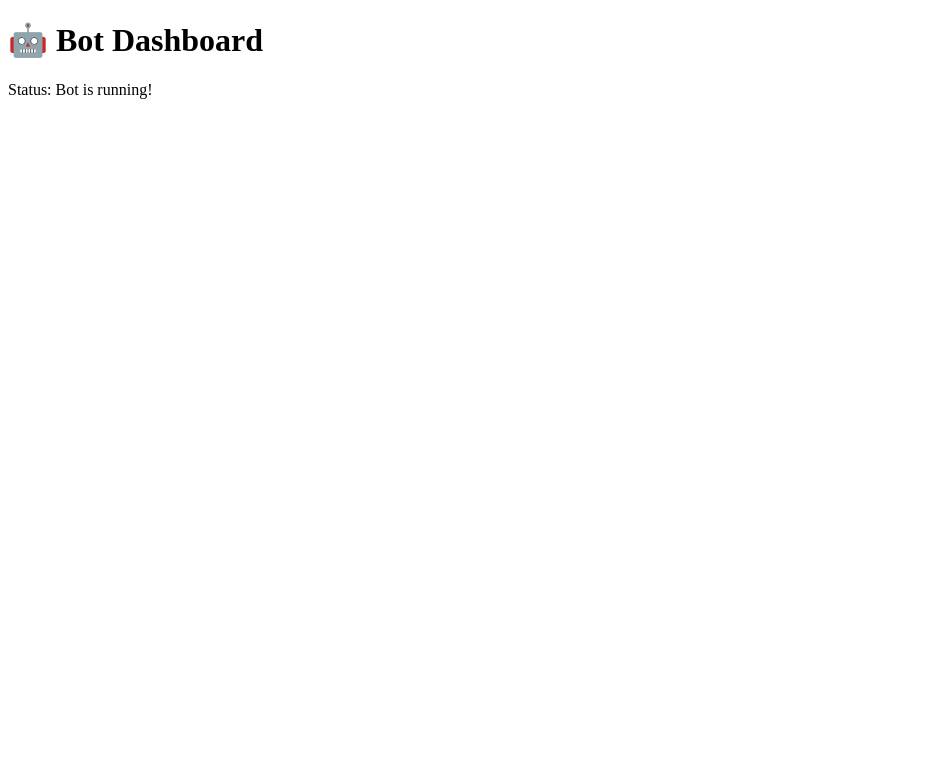
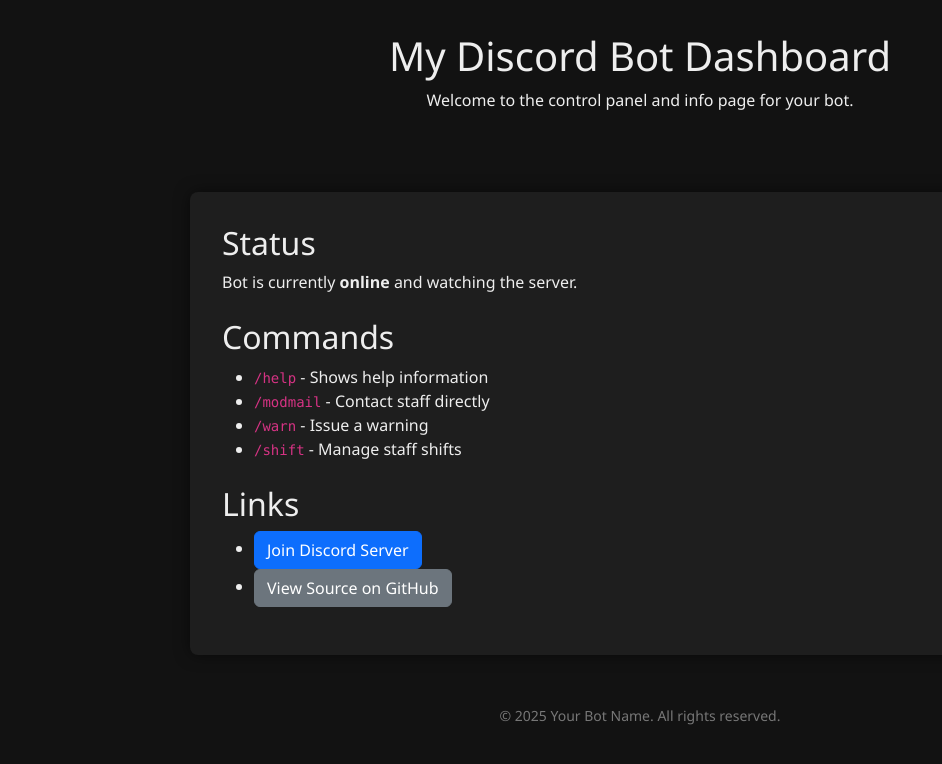
Before and after one commit to bot6798098-075634/bot, a Flask app: template templates/index.html in a window 1280 px wide. Shown: the top 764 px of the page, without its empty margins (0-942 px from the left). Run offline with Flask 3, Linux system fonts and the light colour scheme; the template is opened without the code that fills it, so the values that code supplies are empty.

Commit message:
Update index.html

```diff
--- a/templates/index.html
+++ b/templates/index.html
@@ -1,10 +1,70 @@
 <!DOCTYPE html>
-<html>
+<html lang="en">
 <head>
-  <title>{{ title }}</title>
+  <meta charset="UTF-8" />
+  <meta name="viewport" content="width=device-width, initial-scale=1" />
+  <title>My Discord Bot</title>
+  <link href="https://cdn.jsdelivr.net/npm/bootstrap@5.3.0/dist/css/bootstrap.min.css" rel="stylesheet" />
+  <style>
+    body {
+      background: #121212;
+      color: #eee;
+      font-family: 'Segoe UI', Tahoma, Geneva, Verdana, sans-serif;
+    }
+    header {
+      padding: 2rem 0;
+      text-align: center;
+    }
+    main {
+      max-width: 900px;
+      margin: 2rem auto;
+      background: #1e1e1e;
+      padding: 2rem;
+      border-radius: 8px;
+      box-shadow: 0 0 15px rgba(0,0,0,0.5);
+    }
+    footer {
+      margin-top: 3rem;
+      text-align: center;
+      color: #777;
+    }
+  </style>
 </head>
 <body>
-  <h1>🤖 Bot Dashboard</h1>
-  <p>Status: Bot is running!</p>
+  <header>
+    <h1>My Discord Bot Dashboard</h1>
+    <p>Welcome to the control panel and info page for your bot.</p>
+  </header>
+
+  <main>
+    <section>
+      <h2>Status</h2>
+      <p>Bot is currently <strong>online</strong> and watching the server.</p>
+    </section>
+
+    <section class="mt-4">
+      <h2>Commands</h2>
+      <ul>
+        <li><code>/help</code> - Shows help information</li>
+        <li><code>/modmail</code> - Contact staff directly</li>
+        <li><code>/warn</code> - Issue a warning</li>
+        <li><code>/shift</code> - Manage staff shifts</li>
+      </ul>
+    </section>
+
+    <section class="mt-4">
+      <h2>Links</h2>
+      <ul>
+        <li><a href="https://discord.gg/yourserver" target="_blank" class="btn btn-primary">Join Discord Server</a></li>
+        <li><a href="https://github.com/yourrepo" target="_blank" class="btn btn-secondary">View Source on GitHub</a></li>
+      </ul>
+    </section>
+  </main>
+
+  <footer>
+    <small>© 2025 Your Bot Name. All rights reserved.</small>
+  </footer>
+
+  <script src="https://cdn.jsdelivr.net/npm/bootstrap@5.3.0/dist/js/bootstrap.bundle.min.js"></script>
 </body>
 </html>
```
